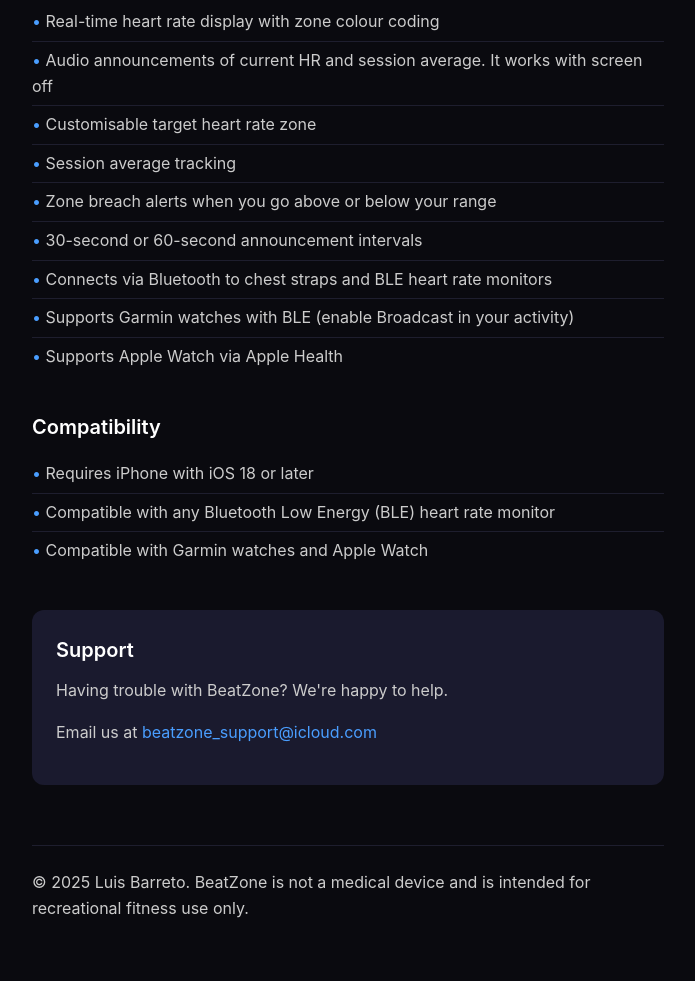
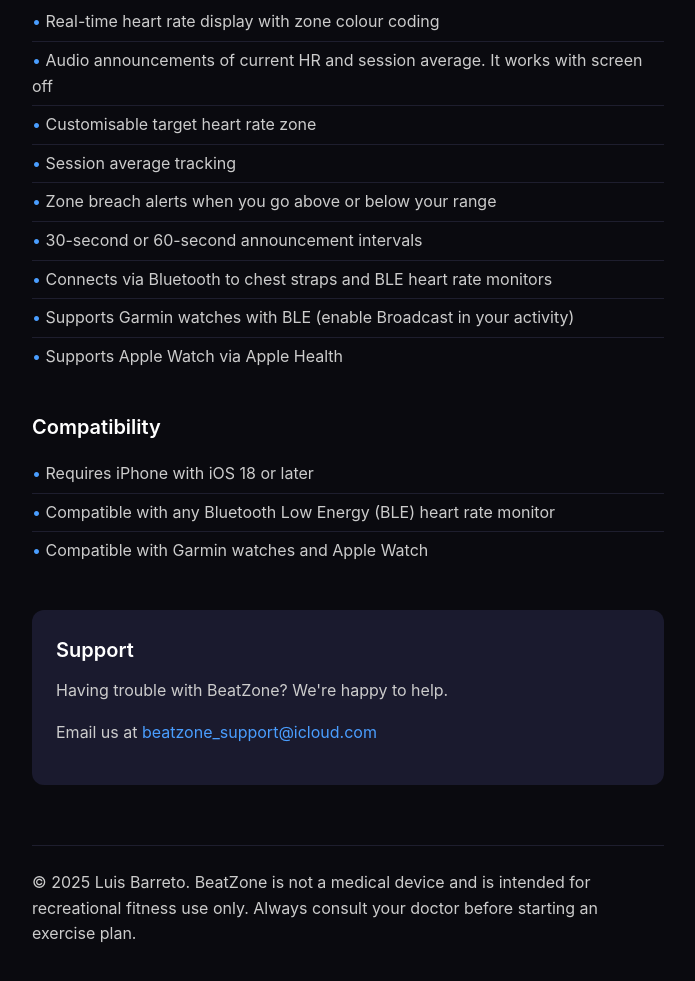
Before and after one commit to cambeecoding/beatzone, a plain HTML site: page index.html in a window 1280 px wide. Shown: the part 537-1518 px from the top of the page, without its empty margins (292-987 px from the left). Drawn offline with Linux system fonts and the light colour scheme.

Commit message:
Update footer disclaimer in index.html
Added a disclaimer about consulting a doctor before starting an exercise plan.

```diff
--- a/index.html
+++ b/index.html
@@ -126,7 +126,7 @@
         </div>
 
         <div class="footer">
-            <p>© 2025 Luis Barreto. BeatZone is not a medical device and is intended for recreational fitness use only.</p>
+            <p>© 2025 Luis Barreto. BeatZone is not a medical device and is intended for recreational fitness use only. Always consult your doctor before starting an exercise plan.</p>
         </div>
 
     </div>
```
